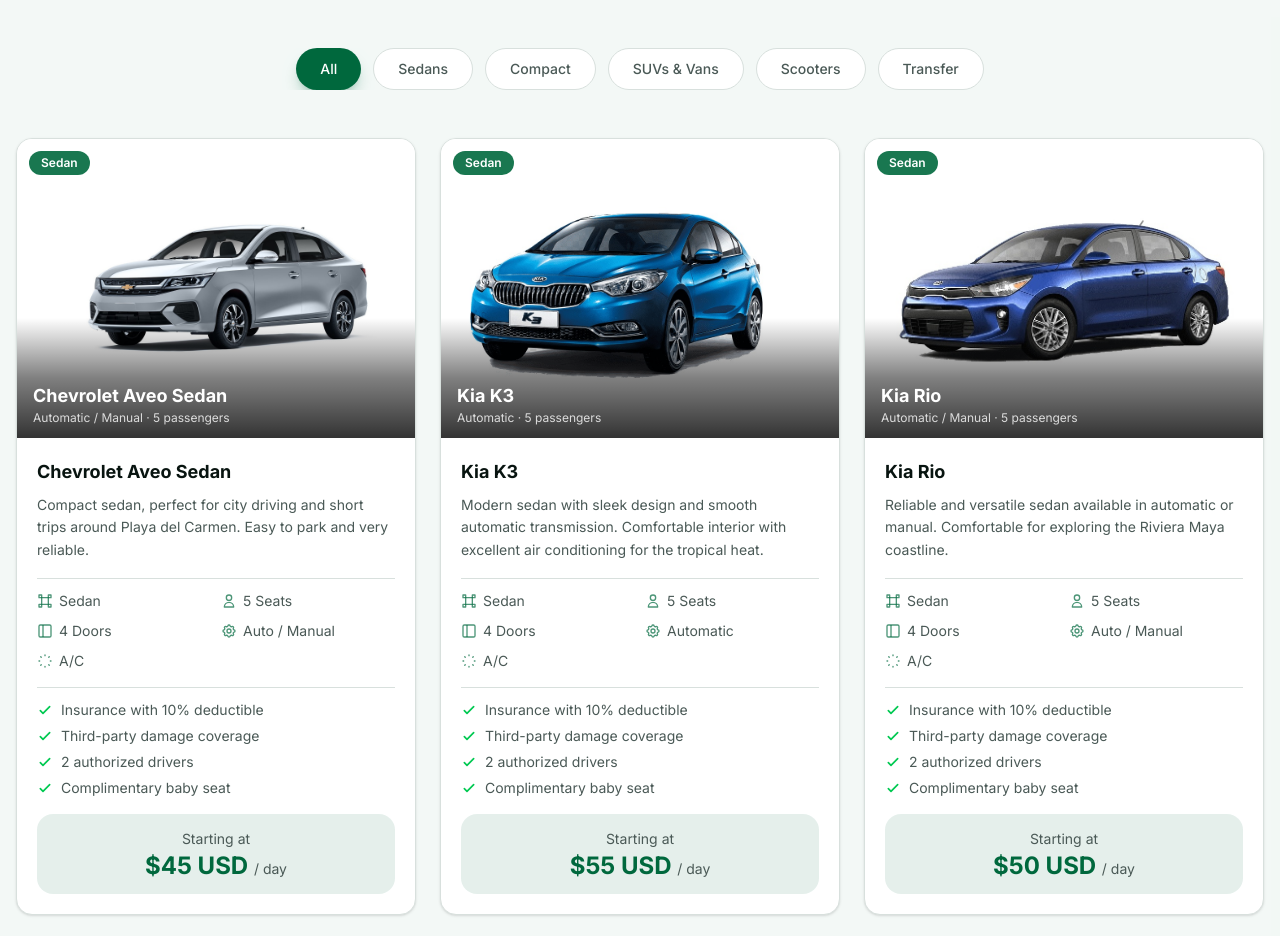
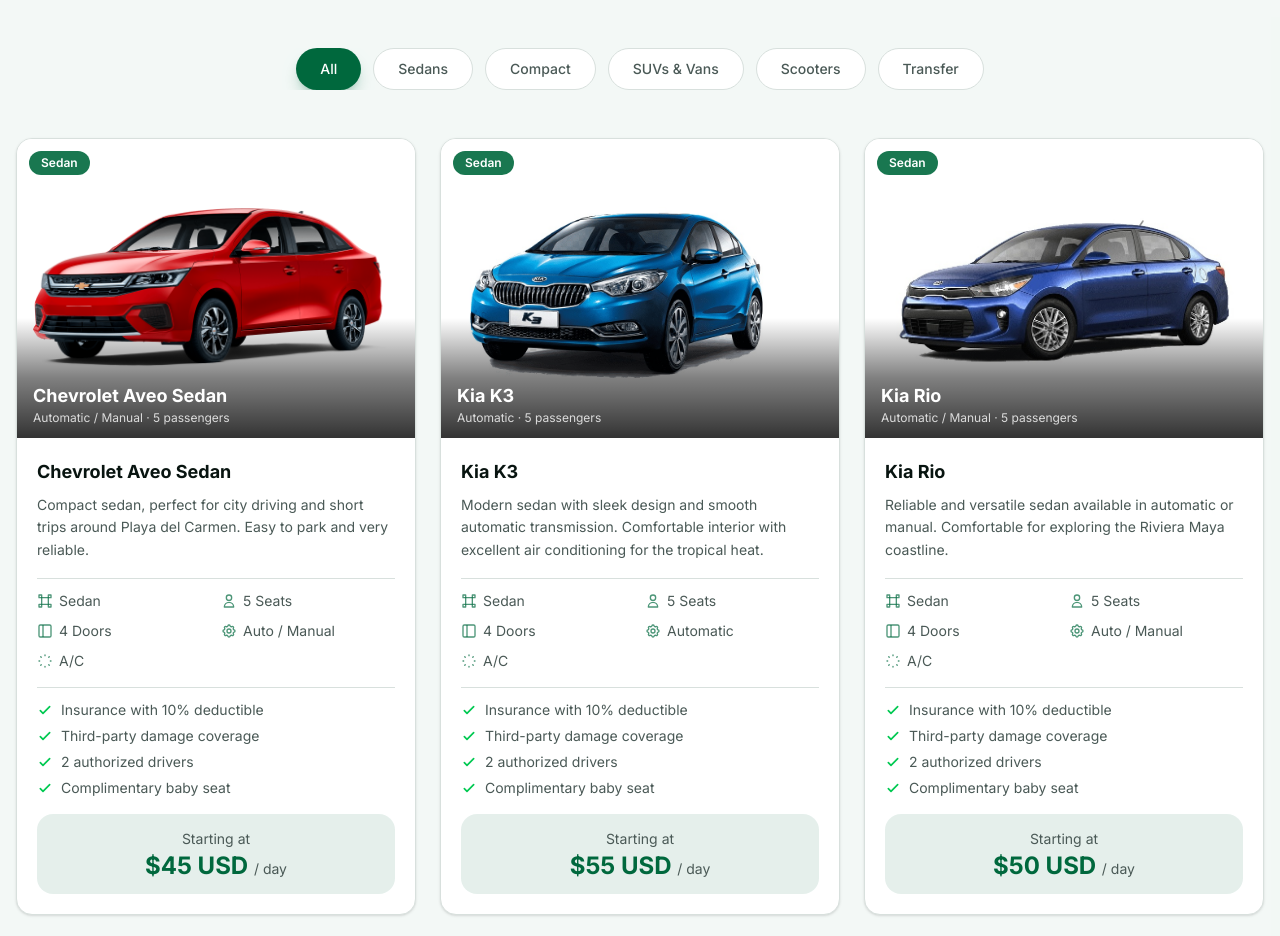
Before and after one commit to mastercobeos/rental-car-playa, a Next.js app: page / in a window 1280 px wide. Shown: the part 1000-1936 px from the top of the page. Built offline with nearby package versions, Linux system fonts and the light colour scheme; a web font is replaced by a local one.

Commit message:
Replace Chevrolet Aveo Sedan image with correct 2025 model
Co-Authored-By: Claude Opus 4.6 <noreply@anthropic.com>

```diff
--- a/components/fleet-section.tsx
+++ b/components/fleet-section.tsx
@@ -20,7 +20,7 @@ const vehicles = [
       en: "Compact sedan, perfect for city driving and short trips around Playa del Carmen. Easy to park and very reliable.",
       es: "Sedán compacto, perfecto para manejar en la ciudad y viajes cortos por Playa del Carmen. Fácil de estacionar y muy confiable.",
     },
-    images: ["/fleet/aveo-sedan-cropped.jpg"],
+    images: ["/fleet/aveo-sedan-new.png"],
     price: 45,
   },
   {
```
Also changed, not shown: public/fleet/aveo-sedan-new.png (added).
